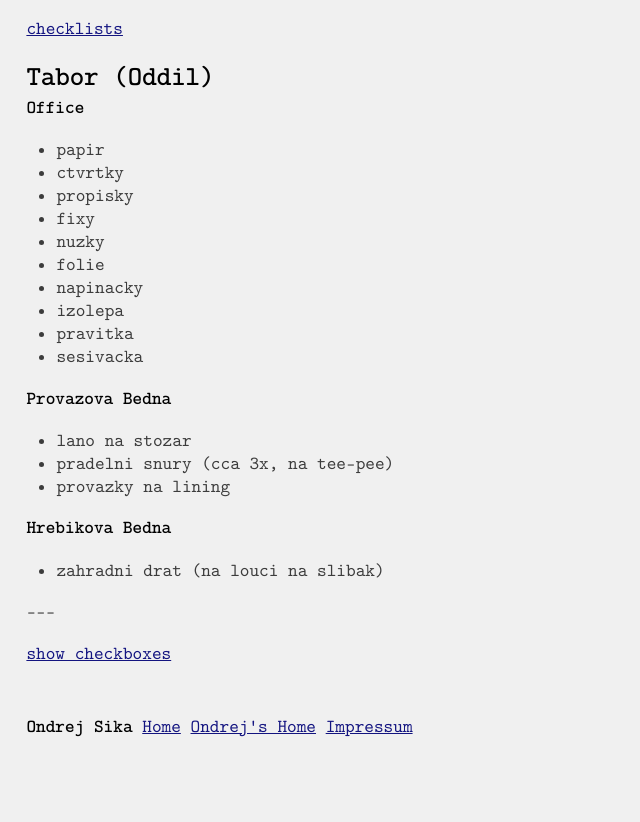
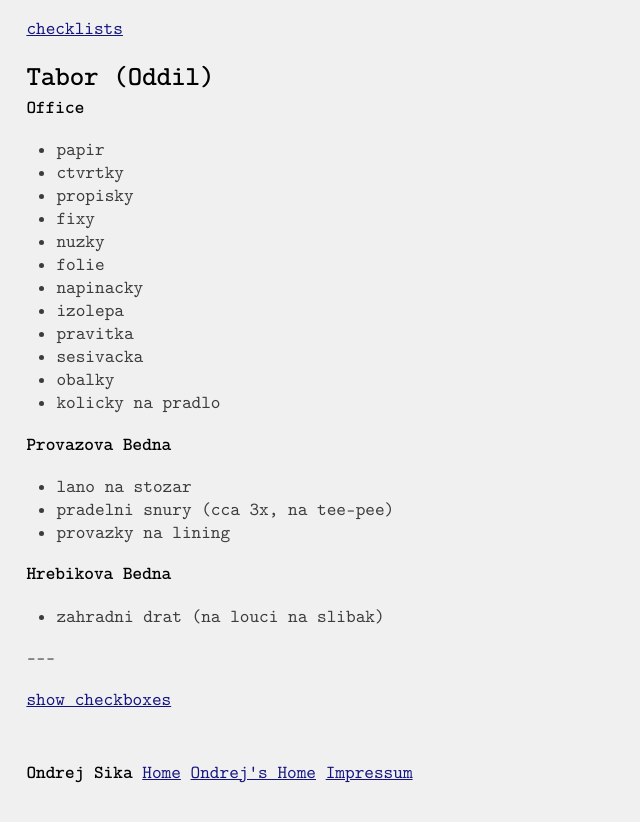
Before and after one commit to ondrejsika/ondrejsika.com, a Jekyll site: the page built from ondrej/checklists/tabor-oddil.md, in a window 1280 px wide. Shown: the top 822 px of the page, without its empty margins (0-640 px from the left). Built offline with Jekyll 4.4.1, drawn with Linux system fonts in a browser that asks for light colours; some web fonts are replaced; comment, search, counter and statistics services are not loaded.

Commit message:
checklists/{tabor,tabor-oddil} - add envelopes

```diff
--- a/ondrej/checklists/tabor-oddil.md
+++ b/ondrej/checklists/tabor-oddil.md
@@ -19,6 +19,8 @@
 - izolepa
 - pravitka
 - sesivacka
+- obalky
+- kolicky na pradlo
 
 #### Provazova Bedna
 
```
Also changed, not shown: ondrej/checklists/tabor.md (+1 -0 lines).
